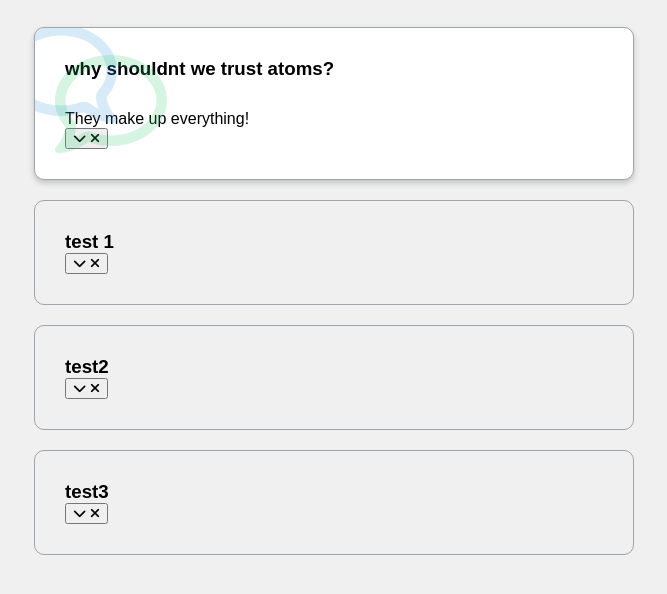
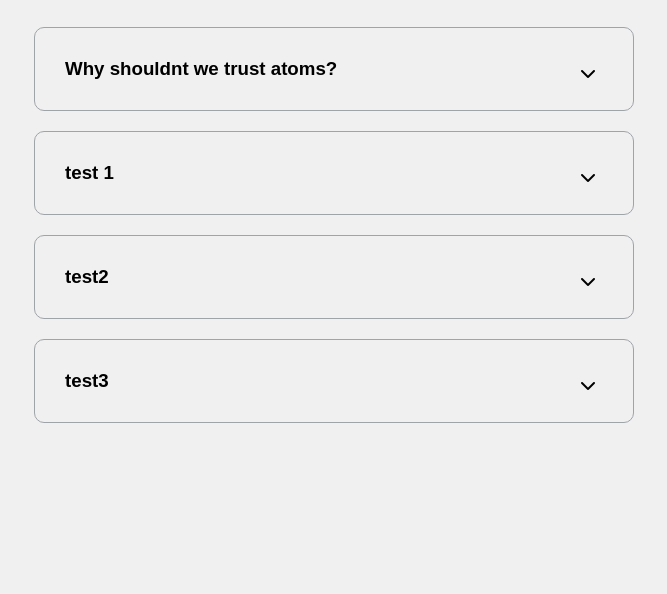
Before and after one commit to scottyTwoskip/50Projects, a plain HTML site: page 12.FAQCollapse/index.html in a window 1280 px wide. Shown: the part 90-684 px from the top of the page, without its empty margins (306-973 px from the left). Drawn offline with Linux system fonts and the light colour scheme; a web font is replaced by a local one.

Commit message:
finished project 12

```diff
--- a/12.FAQCollapse/index.html
+++ b/12.FAQCollapse/index.html
@@ -17,10 +17,10 @@
   <body>
     <h1>Frequently Asked Questions</h1>
     <div class="faq-container">
-      <div class="faq active">
-        <h3 class="faq-title">why shouldnt we trust atoms?</h3>
+      <div class="faq">
+        <h3 class="faq-title">Why shouldnt we trust atoms?</h3>
         <p class="faq-text">They make up everything!</p>
-        <button>
+        <button class="faq-toggle">
           <i class="fas fa-chevron-down"></i>
           <i class="fas fa-times"></i>
         </button>
@@ -29,7 +29,7 @@
       <div class="faq">
         <h3 class="faq-title">test 1</h3>
         <p class="faq-text">test 1 text</p>
-        <button>
+        <button class="faq-toggle">
           <i class="fas fa-chevron-down"></i>
           <i class="fas fa-times"></i>
         </button>
@@ -38,7 +38,7 @@
       <div class="faq">
         <h3 class="faq-title">test2</h3>
         <p class="faq-text">test 2 text</p>
-        <button>
+        <button class="faq-toggle">
           <i class="fas fa-chevron-down"></i>
           <i class="fas fa-times"></i>
         </button>
@@ -47,7 +47,7 @@
       <div class="faq">
         <h3 class="faq-title">test3</h3>
         <p class="faq-text">test 3 text</p>
-        <button>
+        <button class="faq-toggle">
           <i class="fas fa-chevron-down"></i>
           <i class="fas fa-times"></i>
         </button>
--- a/12.FAQCollapse/script.js
+++ b/12.FAQCollapse/script.js
@@ -0,0 +1,8 @@
+//bring in variables
+//containers and button
+const faqContainer = document.querySelector('.faq')
+const toggleBtns = document.querySelectorAll('.faq-toggle')
+
+toggleBtns.forEach(toggleBtn => toggleBtn.addEventListener('click', () => {
+    toggleBtn.parentNode.classList.toggle('active')
+}))
--- a/12.FAQCollapse/style.css
+++ b/12.FAQCollapse/style.css
@@ -61,3 +61,37 @@ h1 {
 .faq.active .faq-text {
   display: block;
 }
+.faq-toggle {
+  background-color: transparent;
+  border: 0;
+  border-radius: 50%;
+  cursor: pointer;
+  display: flex;
+  align-items: center;
+  justify-content: center;
+  font-size: 16px;
+  padding: 0;
+  position: absolute;
+  top: 30px;
+  right: 30px;
+  height: 30px;
+  width: 30px;
+}
+.faq-toggle:focus {
+  outline: 0;
+}
+.faq-toggle .fa-times {
+  display: none;
+}
+
+.faq.active .faq-toggle .fa-times {
+  color: white;
+  display: block;
+}
+
+.faq.active .faq-toggle .fa-chevron-down {
+  display: none;
+}
+.faq.active .faq-toggle {
+  background-color: #9fa4a8;
+}
```
